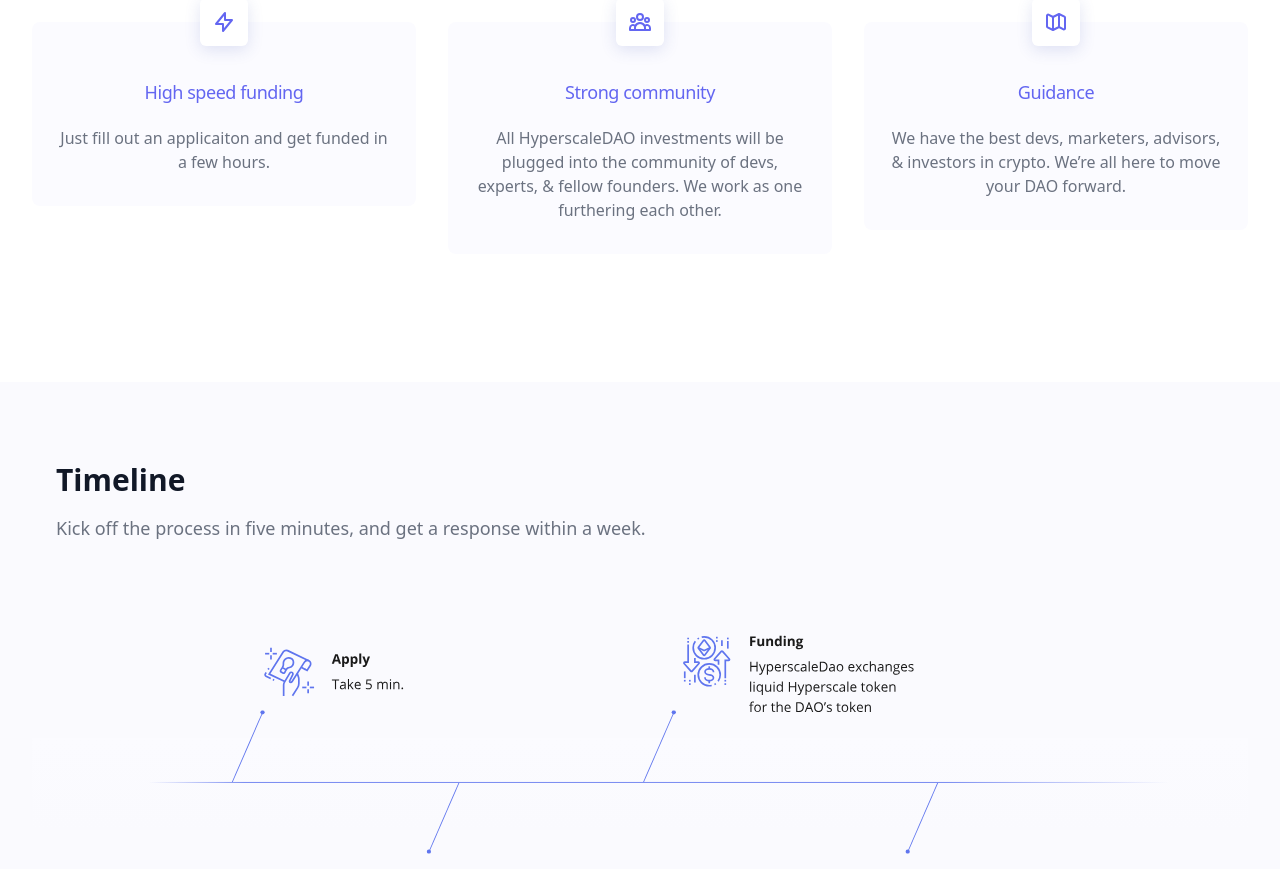
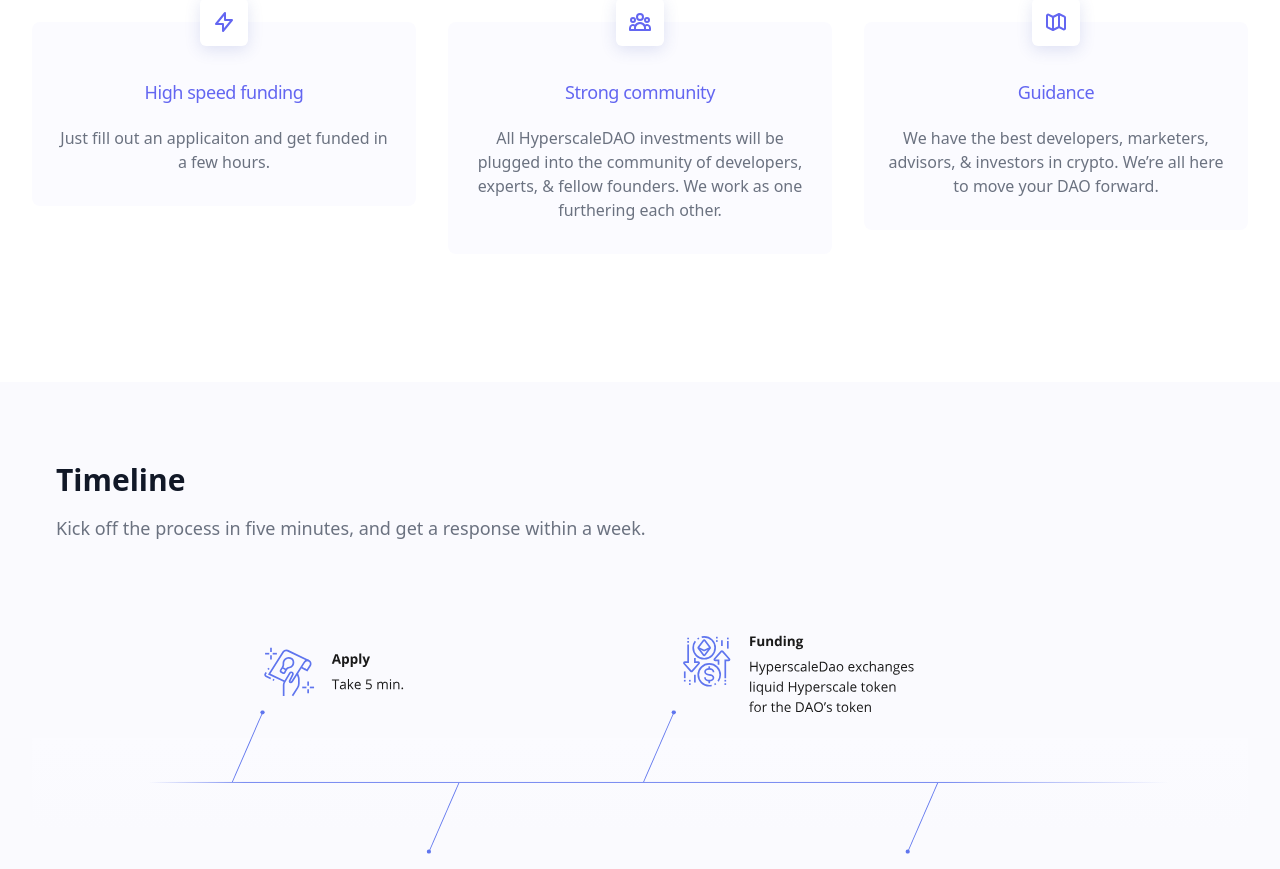
Before and after one commit to metasj/frontend, a Next.js app: page / in a window 1280 px wide. Shown: the part 960-1829 px from the top of the page. Built offline with nearby package versions, Linux system fonts and the light colour scheme; what @tailwindcss/typography would draw is missing.

Commit message:
expand word

```diff
--- a/src/pages/index.js
+++ b/src/pages/index.js
@@ -32,12 +32,12 @@
 	{
 		name: 'Strong community',
 		icon: UserGroupIcon,
-		desc: 'All HyperscaleDAO investments will be plugged into the community of devs, experts, & fellow founders. We work as one furthering each other.',
+		desc: 'All HyperscaleDAO investments will be plugged into the community of developers, experts, & fellow founders. We work as one furthering each other.',
 	},
 	{
 		name: 'Guidance',
 		icon: MapIcon,
-		desc: 'We have the best devs, marketers, advisors, & investors in crypto. We’re all here to move your DAO forward.',
+		desc: 'We have the best developers, marketers, advisors, & investors in crypto. We’re all here to move your DAO forward.',
 	},
 ]
 
```
